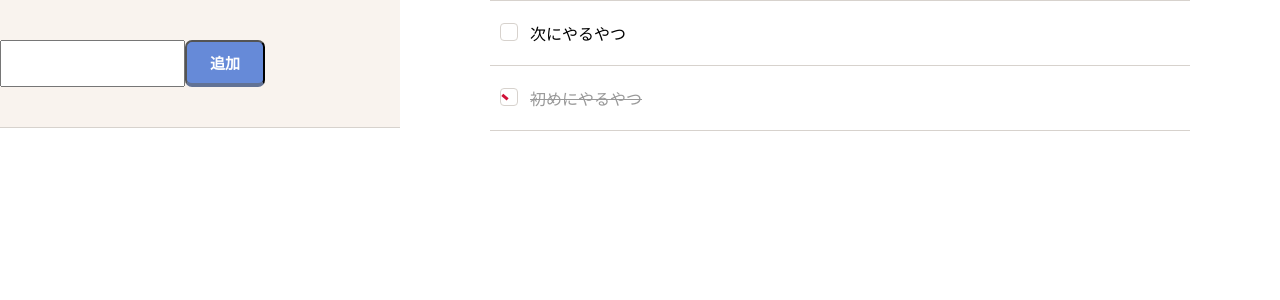
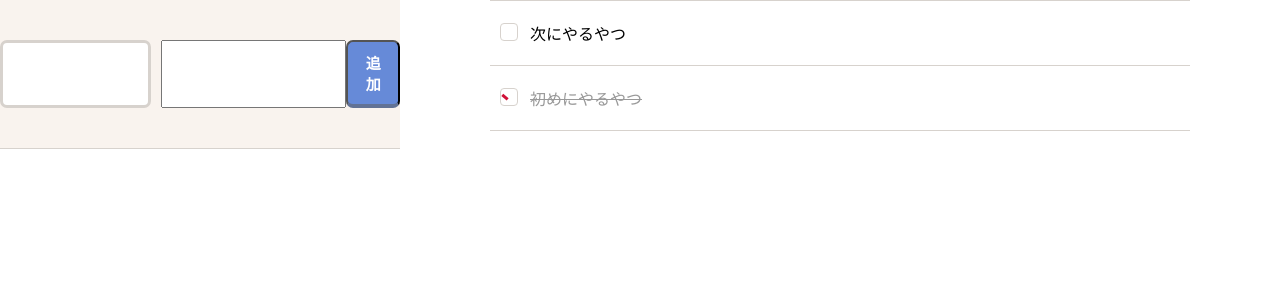
Before and after one commit to kawanomakoto/react-todo, a React (Create React App) app: page / in a window 1280 px wide. Shown: the top 300 px of the page. Built offline with nearby package versions, Linux system fonts and the light colour scheme.

Commit message:
input追加

```diff
--- a/src/components/TaskInput.tsx
+++ b/src/components/TaskInput.tsx
@@ -31,6 +31,7 @@ const TaskInput: React.FC<Props> = ({ setTasks, tasks }) => {
         <div>
             <div className="inputForm">
                 <div className="inner">
+                    <input type="text" className="input" />
                     <input
                         type="text"
                         value={inputTitle}
```
Also changed, not shown: 6 other files (tests, documents, lock files or other folders).
